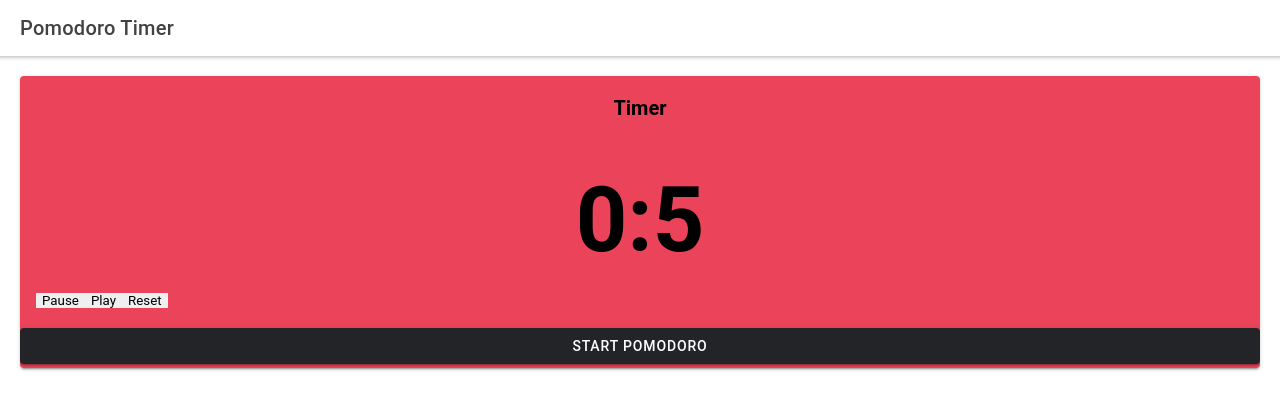
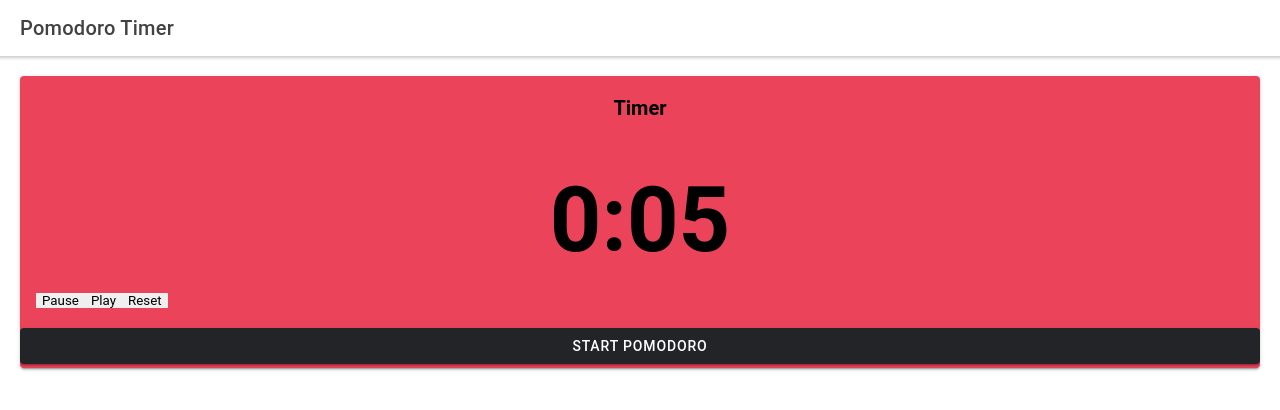
Before and after one commit to dylansapienza/pomodoro-timer, a React (Create React App) app in the folder client/pomodoro-timer/: page / in a window 1280 px wide. Shown: the top 410 px of the page. Built offline with nearby package versions, Linux system fonts and the light colour scheme.

Commit message:
Added Comments and Ternary Leading Zero

```diff
--- a/client/pomodoro-timer/src/components/Timer.js
+++ b/client/pomodoro-timer/src/components/Timer.js
@@ -22,10 +22,14 @@ import "@ionic/core/css/ionic.bundle.css";
 
 function Timer(props){
 
+    //State Variables
+
     const [mins, setMins] = useState(0);
     const [secs, setSecs] = useState(5);
     const [isRunning, setIsRunning] = useState(false)
     const [cycles, setCycles] = useState(0)
+
+    //Reset Button - Sets to Pomodoro, 0 Cycles and Pauses
 
     function reset(){
         setCycles(0)
@@ -34,10 +38,15 @@ function Timer(props){
         setIsRunning(false)
     }
 
+    //If we use all out seconds, set to 59 and reduce the mins
+
     if(secs < 0){
         setSecs(59)
         setMins(mins - 1)
     }
+
+    //If we are out of mins then initiate beep and begin the next cycle
+    //Depending on cycle count, set time and begin running
 
     if(mins < 0){
         console.log("BEEP BEEP");
@@ -59,12 +68,9 @@ function Timer(props){
             setIsRunning(true)
         }
 
-        // if (cycles % 5 == 0){
-        //     setMins(15)
-        //     setIsRunning(true)
-        // }
     }
 
+    //Countdown Tick-Tock
     useEffect(() => {
         if (isRunning){
             const id = window.setInterval(()=>{
@@ -76,7 +82,8 @@ function Timer(props){
 
     return(
         <>
-        <p color="dark" style={{ color: "black", fontSize: 90, fontWeight: 600, textAlign: "center"}}>{mins}:{secs}</p>
+        {/* Ternary Operator Inserts Leading Zero For Timer */}
+        <p color="dark" style={{ color: "black", fontSize: 90, fontWeight: 600, textAlign: "center"}}>{mins}:{secs < 10 ? "0": null}{secs} </p>
         <button onClick={() => setIsRunning(false)}> Pause</button>
         <button onClick={() => setIsRunning(true)}> Play</button>
         <button onClick={() => reset()}> Reset</button>
```
Also changed, not shown: 1 other file (tests, documents, lock files or other folders).
